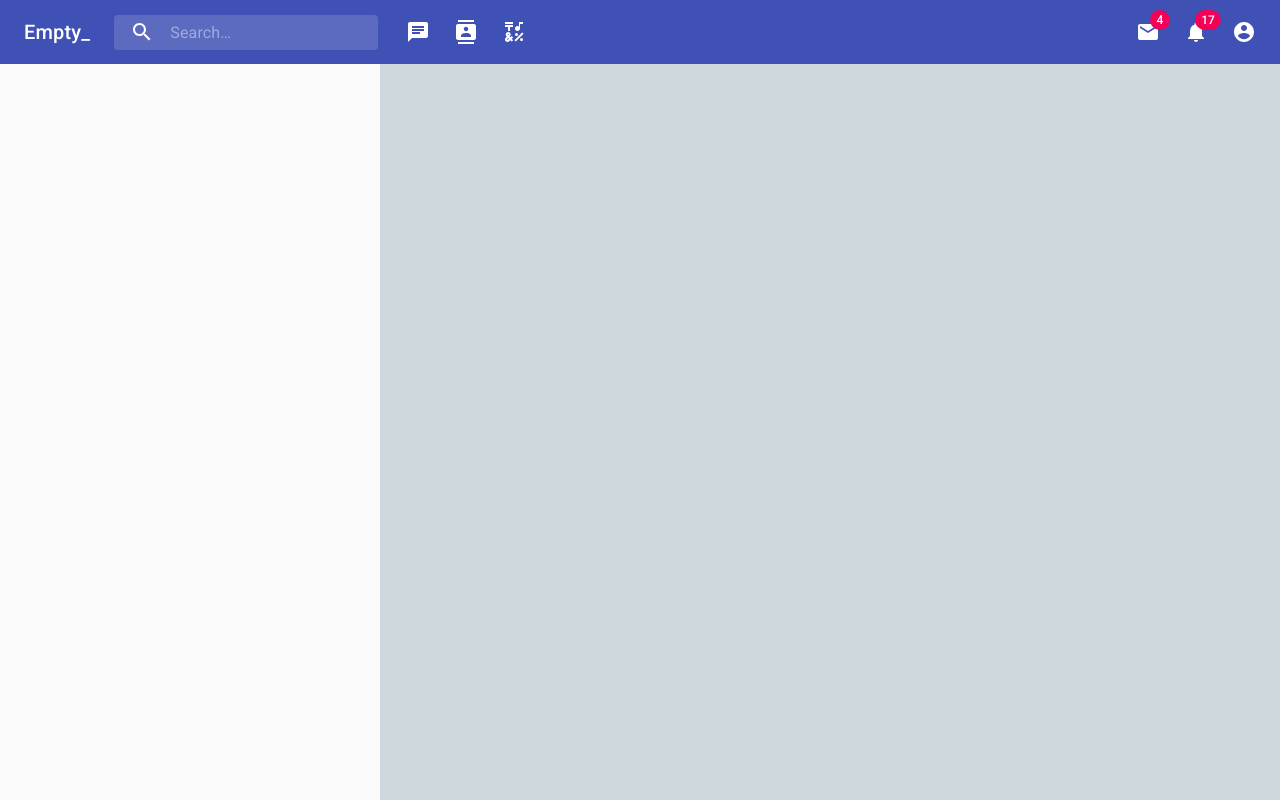
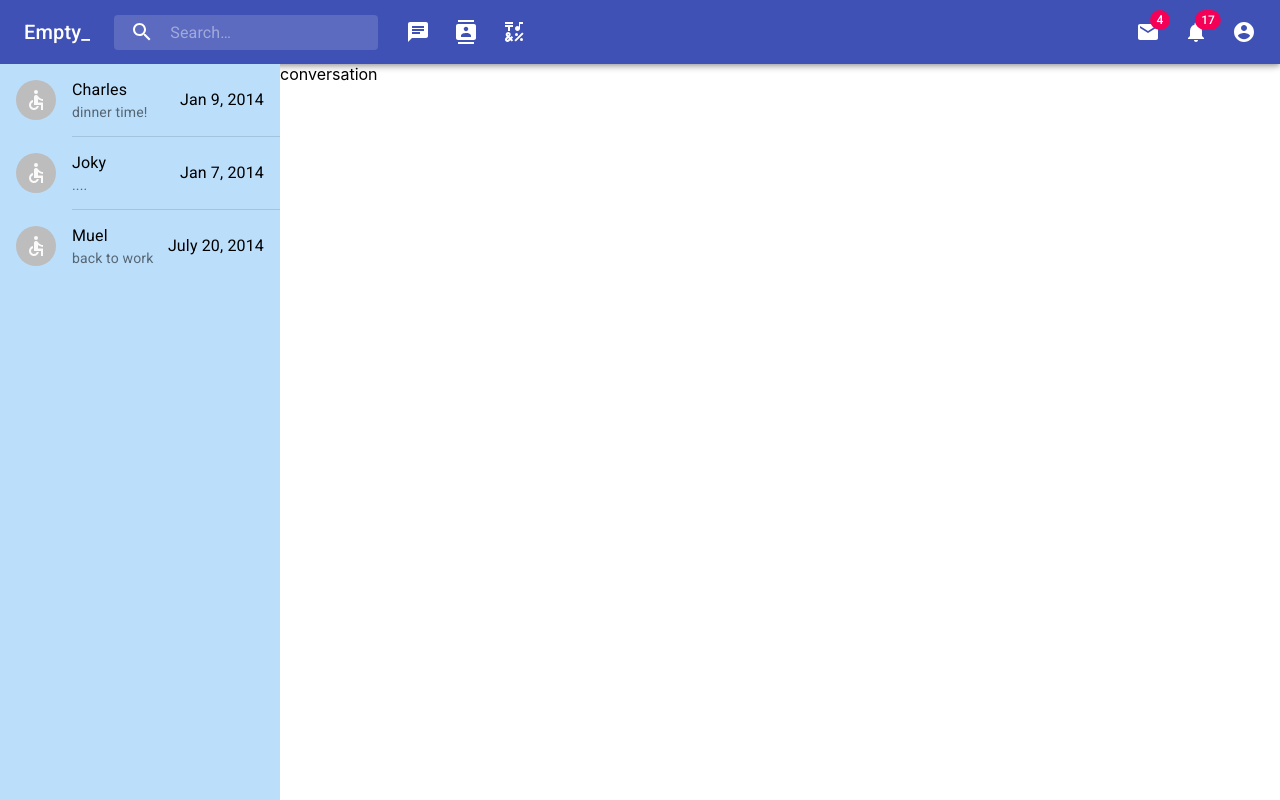
Before and after one commit to Cyx1994/rongyun-react-im, a React (Create React App) app: page /home/chat in a window 1280 px wide. Built offline with nearby package versions, Linux system fonts and the light colour scheme.

Commit message:
chat list UI

```diff
--- /dev/null
+++ b/src/pages/chat/conversation.tsx
@@ -0,0 +1,7 @@
+import React from 'react';
+
+export default () => {
+    return <div>
+        conversation
+    </div>
+}
--- a/src/pages/chat/index.tsx
+++ b/src/pages/chat/index.tsx
@@ -1,19 +1,20 @@
 import React from 'react';
 import { RouteComponentProps } from 'react-router-dom';
 import { Box, colors } from '@material-ui/core';
+import { createStyles, Theme, makeStyles } from '@material-ui/core/styles';
 
-import { createStyles, Theme, makeStyles } from '@material-ui/core/styles';
+import ConversationList from './list';
+import ConversationWindow from './conversation';
 
 const useStyles = makeStyles((theme: Theme) =>
     createStyles({
         sider: {
-            width: '100%',
-            maxWidth: 380,
-            backgroundColor: theme.palette.background.default,
+            width: '20%',
+            minWidth: 280,
+            marginLeft: 0,
         },
         conversation: {
             flexGrow: 1,
-            backgroundColor: colors.blueGrey[100],
         }
     }),
 );
@@ -25,8 +26,13 @@ interface Porps extends RouteComponentProps {
 const ChatPage: React.FC<Porps> = () => {
     const classes = useStyles();
     return <Box display="flex" height="100%">
-        <Box className={classes.sider} />
-        <Box className={classes.conversation} />
+        <Box className={classes.sider} >
+            <ConversationList />
+        </Box>
+
+        <Box className={classes.conversation} >
+            <ConversationWindow />
+        </Box>
     </Box>
 }
 
--- /dev/null
+++ b/src/pages/chat/list.tsx
@@ -0,0 +1,60 @@
+import React from 'react';
+import { colors, List, ListItem, ListItemText, ListItemAvatar, ListItemSecondaryAction, Avatar, Typography, Divider } from '@material-ui/core';
+import { createStyles, Theme, makeStyles } from '@material-ui/core/styles';
+import AccessibleSharpIcon from '@material-ui/icons/AccessibleSharp';
+
+const useStyles = makeStyles((theme: Theme) =>
+    createStyles({
+        layout: {
+            width: '100%',
+            height: '100%',
+            padding: 0,
+            backgroundColor: colors.blue[100],
+
+        },
+    }),
+);
+
+
+const ConversationList: React.FC = () => {
+    const classes = useStyles();
+    return <List className={classes.layout}>
+        <ListItem button>
+            <ListItemAvatar>
+                <Avatar>
+                    <AccessibleSharpIcon />
+                </Avatar>
+            </ListItemAvatar>
+            <ListItemText primary="Charles" secondary="dinner time!" />
+            <ListItemSecondaryAction>
+                <Typography >Jan 9, 2014</Typography>
+            </ListItemSecondaryAction>
+        </ListItem>
+        <Divider variant="inset" />
+        <ListItem button>
+            <ListItemAvatar>
+                <Avatar>
+                    <AccessibleSharpIcon />
+                </Avatar>
+            </ListItemAvatar>
+            <ListItemText primary="Joky" secondary="...." />
+            <ListItemSecondaryAction>
+                <Typography >Jan 7, 2014</Typography>
+            </ListItemSecondaryAction>
+        </ListItem>
+        <Divider variant="inset" />
+        <ListItem button>
+            <ListItemAvatar>
+                <Avatar>
+                    <AccessibleSharpIcon />
+                </Avatar>
+            </ListItemAvatar>
+            <ListItemText primary="Muel" secondary="back to work" />
+            <ListItemSecondaryAction>
+                <Typography >July 20, 2014</Typography>
+            </ListItemSecondaryAction>
+        </ListItem>
+    </List>
+}
+
+export default ConversationList;
```
